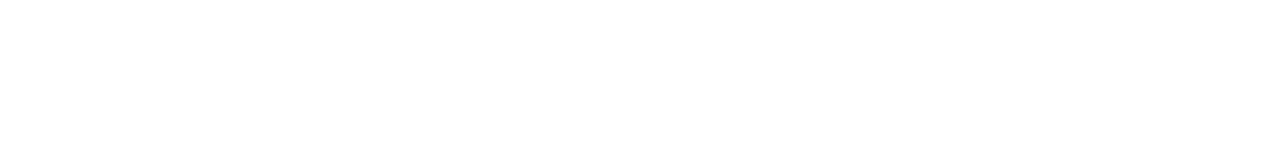
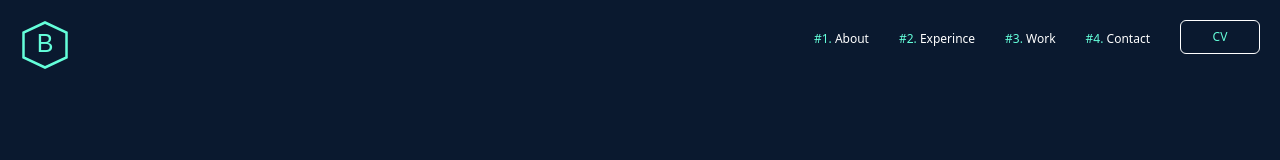
Before and after one commit to softwareNinja-888/portfolioV2, a plain HTML site: page index.html in a window 1280 px wide. Drawn offline with nearby package versions, Linux system fonts and the light colour scheme.

Commit message:
Add desktop version of header

```diff
--- a/index.html
+++ b/index.html
@@ -10,35 +10,29 @@
 </head>
 <body>
 
-    <header></header>
+    <header>
+        <div class="head">
+            <div class="icon">
+                <svg width="50" height="50" viewBox="0 0 100 100" fill="none" xmlns="http://www.w3.org/2000/svg">
+                    <polygon points="50,5 93,25 93,75 50,95 7,75 7,25" stroke="#64ffda" stroke-width="5" fill="none"/>
+                    <text x="50%" y="50%" font-family="Arial, sans-serif" font-size="50" fill="#64ffda" text-anchor="middle" dominant-baseline="middle"> B </text>
+                </svg>
+            </div>
+            <div class="links">
+                <ul class="linksCon">
+                    <li><a href="" class="link text-xs"><span class="numLinks">#1.</span> About</a></li>
+                    <li><a href="" class="link text-xs"><span class="numLinks">#2.</span> Experince</a></li>
+                    <li><a href="" class="link text-xs"><span class="numLinks">#3.</span> Work</a></li>
+                    <li><a href="" class="link text-xs"><span class="numLinks">#4.</span> Contact</a></li>
+                    <button type="button" class="cv text-xs">CV</button>
+                </ul>
+            </div>
+        </div>
+    </header>
     <main></main>
     <footer></footer>
     <!-- LOGO: -->
-        <!-- <svg
-  width="50"
-  height="50"
-  viewBox="0 0 100 100"
-  fill="none"
-  xmlns="http://www.w3.org/2000/svg"
->
-  <polygon
-    points="50,5 93,25 93,75 50,95 7,75 7,25"
-    stroke="#64ffda"
-    stroke-width="5"
-    fill="none"
-  />
-  <text
-    x="50%"
-    y="50%"
-    font-family="Arial, sans-serif"
-    font-size="50"
-    fill="#64ffda"
-    text-anchor="middle"
-    dominant-baseline="middle"
-  >
-    B
-  </text>
-</svg> -->
+
 
     <!-- Fonts -->
 
--- a/style.css
+++ b/style.css
@@ -0,0 +1,36 @@
+body{
+    background-color: #0a192f;
+}
+
+.icon {
+    cursor: pointer;
+}
+.numLinks{
+    color: #64ffda;
+}
+.link{
+    color: white;
+}
+.cv{
+    border: 1px solid white;
+    border-radius: 6px;
+    padding: 8px;
+    color: #64ffda;
+
+    min-width: 80px;
+}
+.cv:hover{
+    background-color: #081c38;
+}
+
+.head{
+    display: flex;
+    justify-content: space-between;
+    padding: 20px;
+}
+.linksCon{
+    display: flex;
+    align-items: center;
+    gap: 30px;
+
+}
```
